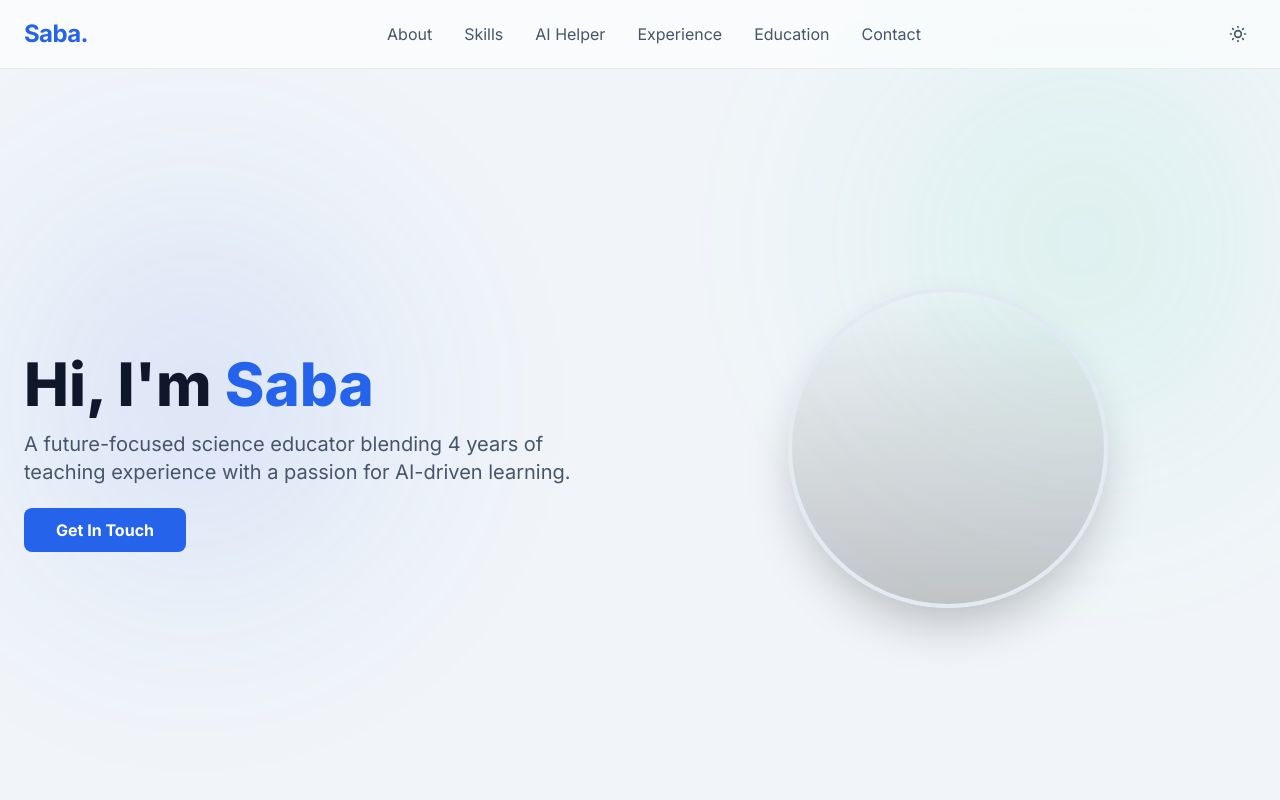
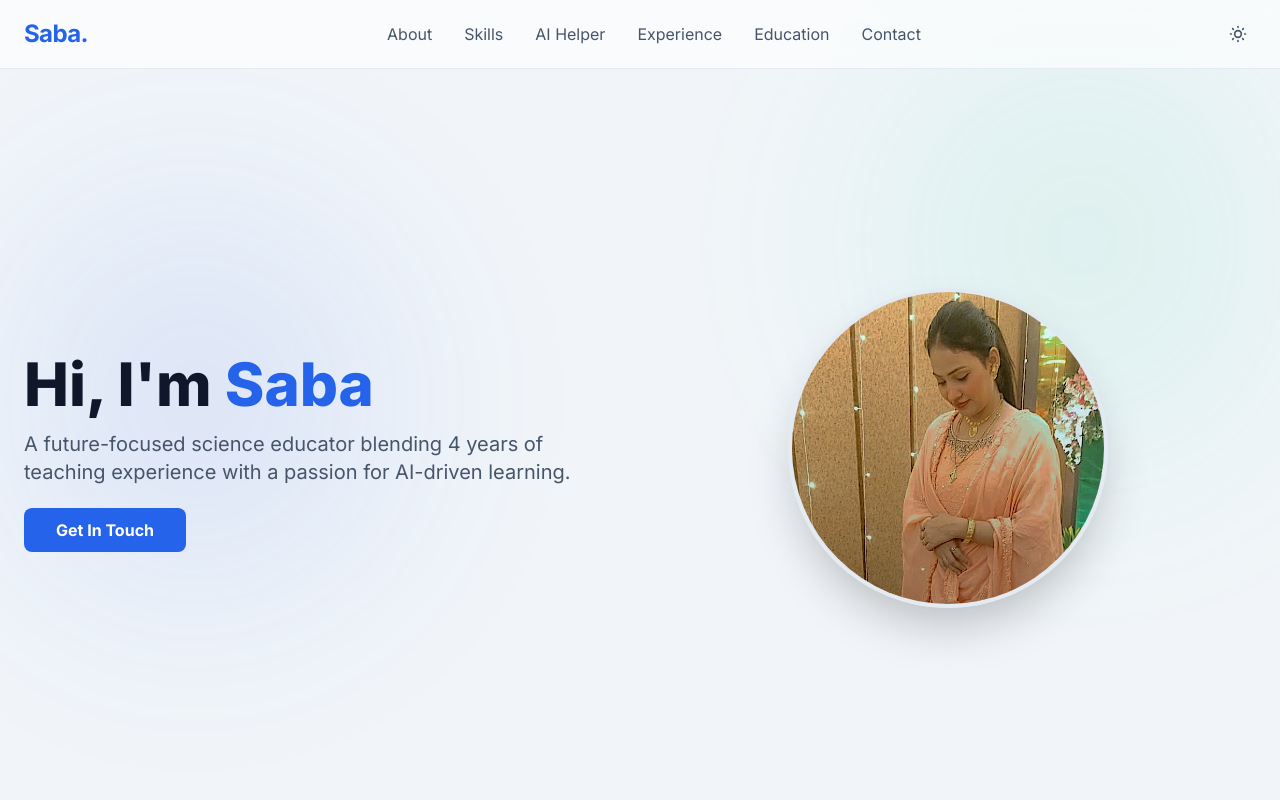
Before and after one commit to Quantiser/portfolio, a plain HTML site: page public/index.html in a window 1280 px wide. Shown: the top 800 px of the page. Drawn offline with nearby package versions, Linux system fonts and the light colour scheme.

Commit message:
Update index.html

```diff
--- a/public/index.html
+++ b/public/index.html
@@ -163,7 +163,7 @@
             <div class="md:w-1/2 flex justify-center scroll-animate" style="transition-delay: 200ms;">
                 <div class="w-64 h-64 md:w-80 md:h-80 rounded-full overflow-hidden shadow-2xl border-4 border-custom relative">
 
-                    <img src="static/WhatsApp Image 2025-04-04 at 00.59.36.jpeg" alt="Saba" class="w-full h-full object-cover">
+                    <img src="static/image.jpeg" alt="Saba" class="w-full h-full object-cover">
                     <div class="absolute inset-0 bg-gradient-to-t from-black/20 to-transparent"></div>
                 </div>
             </div>
```
